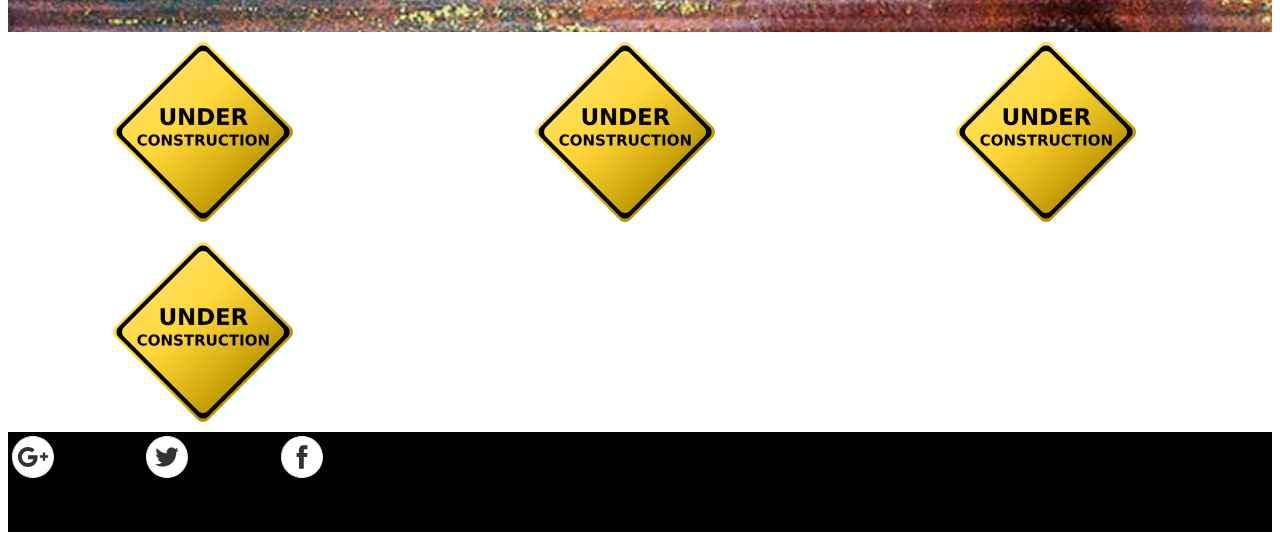
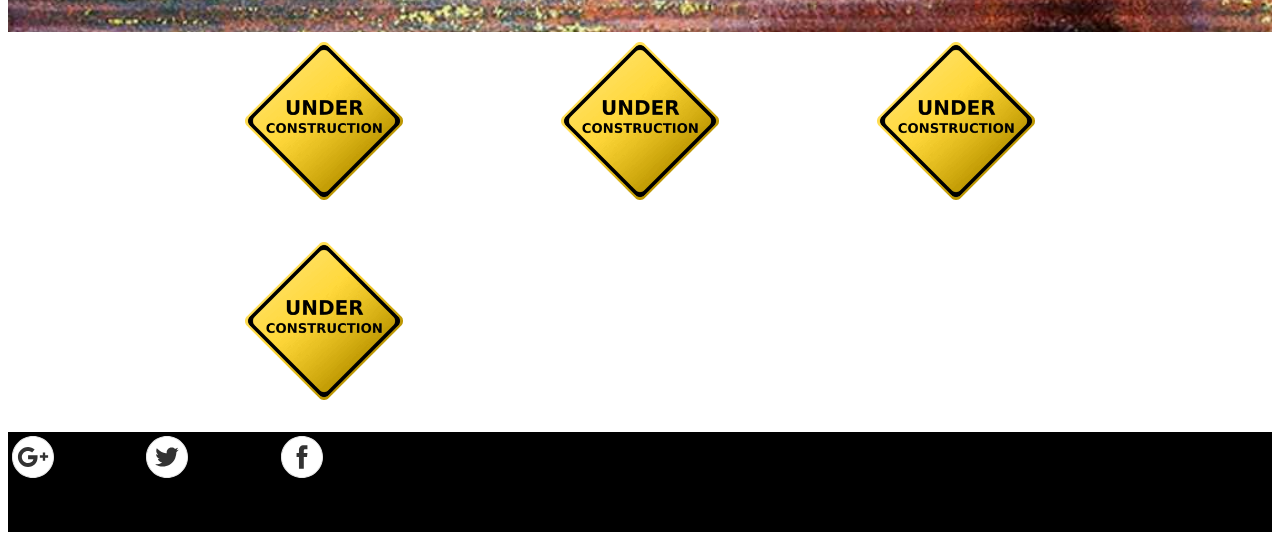
Before and after one commit to kiwi-lifter/portfolio, a plain HTML site: page index.html in a window 1280 px wide. Shown: the part 251-800 px from the top of the page. Drawn offline with Linux system fonts and the light colour scheme; a web font is replaced by a local one.

Commit message:
added auto margin to project holder div in css media query

```diff
--- a/css/main.css
+++ b/css/main.css
@@ -200,4 +200,9 @@ h1 {
 	.project {
 		width: 33.33%;
 	}
+
+	.projects-holder {
+		width: 75%;
+		margin: auto;
+	}
 }
```
